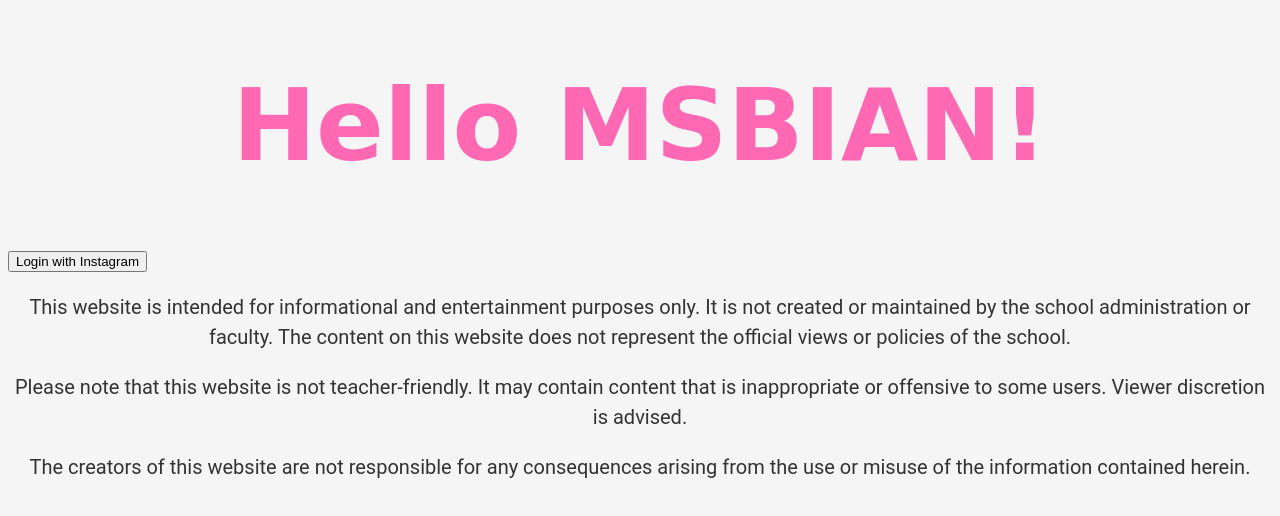
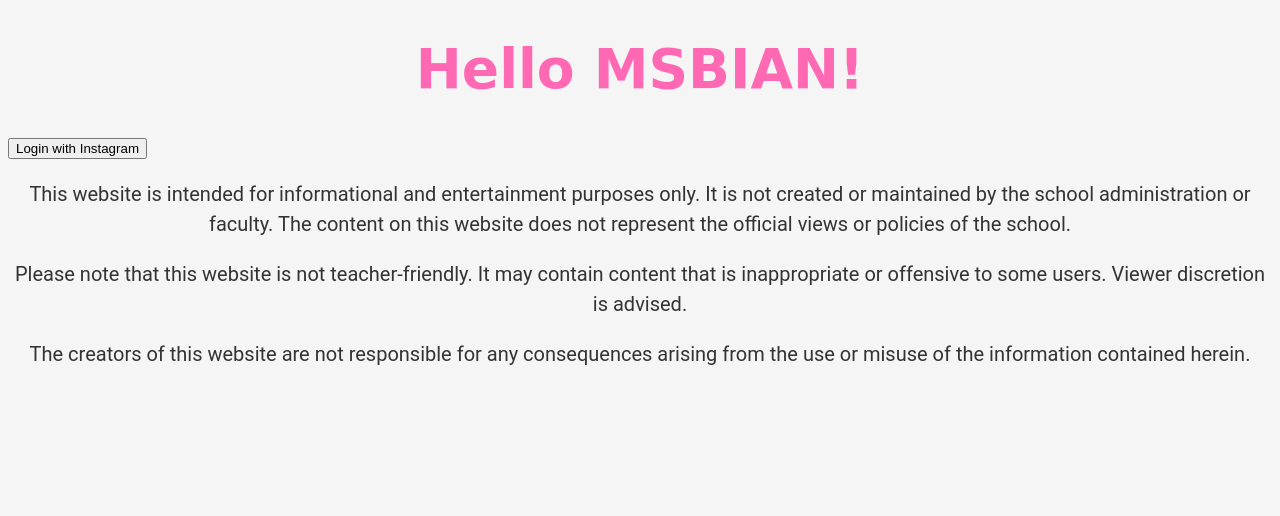
Before and after one commit to onesuknew/MSB-Only12Fans13, a plain HTML site: page index.html in a window 1280 px wide. Drawn offline with Linux system fonts and the light colour scheme; a script that the page names is missing.

Commit message:
Update styleAI.CSS

```diff
--- a/styleAI.CSS
+++ b/styleAI.CSS
@@ -4,7 +4,7 @@ body {
 
   h1 {
     font-family: 'Pacifico', cursive; /* Playful font */
-    font-size: 100px;
+    font-size: 55px;
     color: #FF69B4; /* Neon pink */
     text-align: center; /* Center the heading */
   }
```
